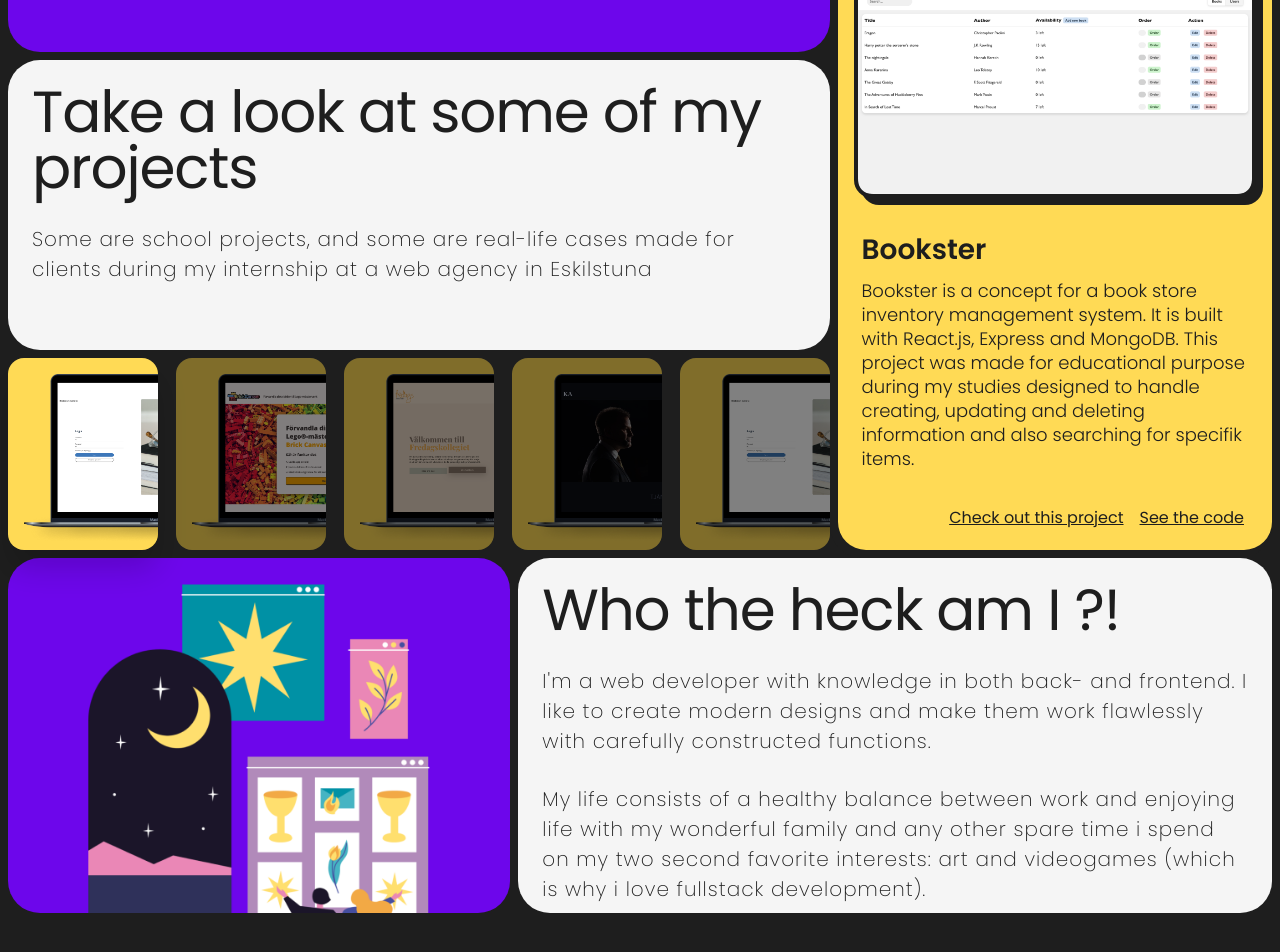
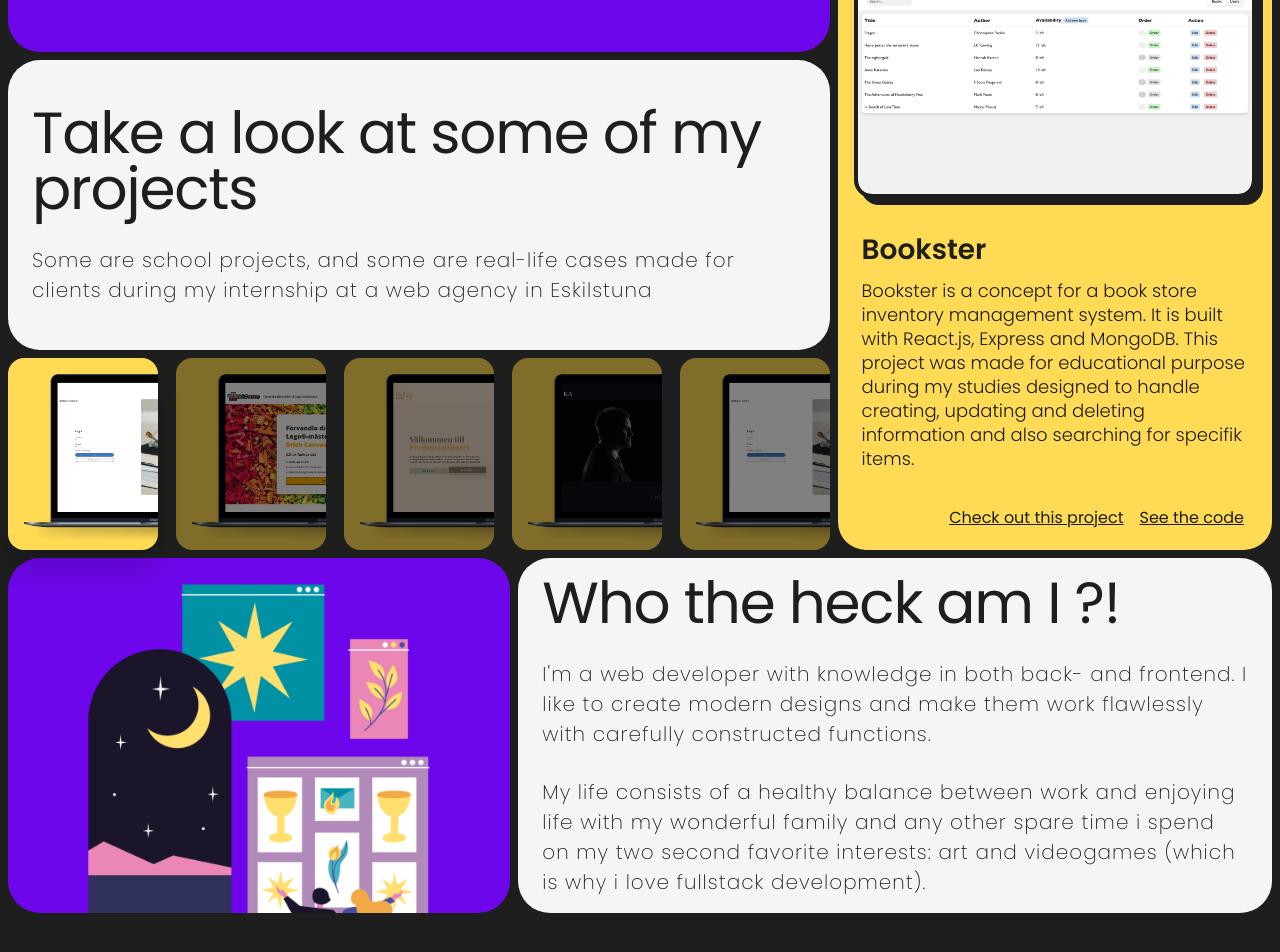
Before and after one commit to Wztrbrg/portfolio, a React (Create React App) app: page / in a window 1280 px wide. Shown: the part 936-1888 px from the top of the page. Built offline with nearby package versions, Linux system fonts and the light colour scheme.

Commit message:
added scroll-down button to hero section

```diff
--- a/src/assets/style/components/AboutSection.scss
+++ b/src/assets/style/components/AboutSection.scss
@@ -25,6 +25,7 @@
     padding: 24px;
     display: flex;
     flex-direction: column;
+    justify-content: center;
     gap: 28px;
 
     .about-heading {
--- a/src/assets/style/components/CardSlider.scss
+++ b/src/assets/style/components/CardSlider.scss
@@ -25,6 +25,7 @@
       padding: 24px;
       display: flex;
       flex-direction: column;
+      justify-content: center;
       gap: 28px;
 
       .projects-heading {
--- a/src/components/HeroSection.jsx
+++ b/src/components/HeroSection.jsx
@@ -1,7 +1,7 @@
 import "../assets/style/components/HeroSection.scss";
 import React, { useState, useEffect } from "react";
 
-function HeroSection({ heroRef, projectsRef }) {
+function HeroSection({ scrollToProjects, heroRef, projectsRef }) {
   const [isScrolled, setIsScrolled] = useState(false);
 
   useEffect(() => {
@@ -28,7 +28,7 @@ function HeroSection({ heroRef, projectsRef }) {
             <h2 className="hero-heading">a Design Inspired</h2>
             <h2 className="hero-heading">Full-Stack Developer</h2>
             <div className="btn-container">
-              <button className="sec-btn">&darr;</button>
+              <button onClick={scrollToProjects} className="sec-btn">&darr;</button>
               <button className={isScrolled ? "prim-btn hidden" : "prim-btn visible" }>Kontakta mig</button>
             </div>
           </div>
--- a/src/pages/Home.jsx
+++ b/src/pages/Home.jsx
@@ -15,7 +15,7 @@ function Home() {
   };
 
   const scrollToProjects = () => {
-    projectsRef.current.scrollIntoView({ behavior: 'smooth', block: 'end', inline: 'nearest' });
+    projectsRef.current.scrollIntoView({ behavior: 'smooth', block: 'center', inline: 'nearest' });
   };
 
   const scrollToAbout = () => {
@@ -30,7 +30,7 @@ function Home() {
           scrollToProjects={scrollToProjects}
           scrollToAbout={scrollToAbout}
         />
-        <HeroSection heroRef={heroRef} />
+        <HeroSection scrollToProjects={scrollToProjects} projectsRef={projectsRef} heroRef={heroRef} />
         <ProjectSection projectsRef={projectsRef} />
         <AboutSection aboutRef={aboutRef} />
       </div>
```
